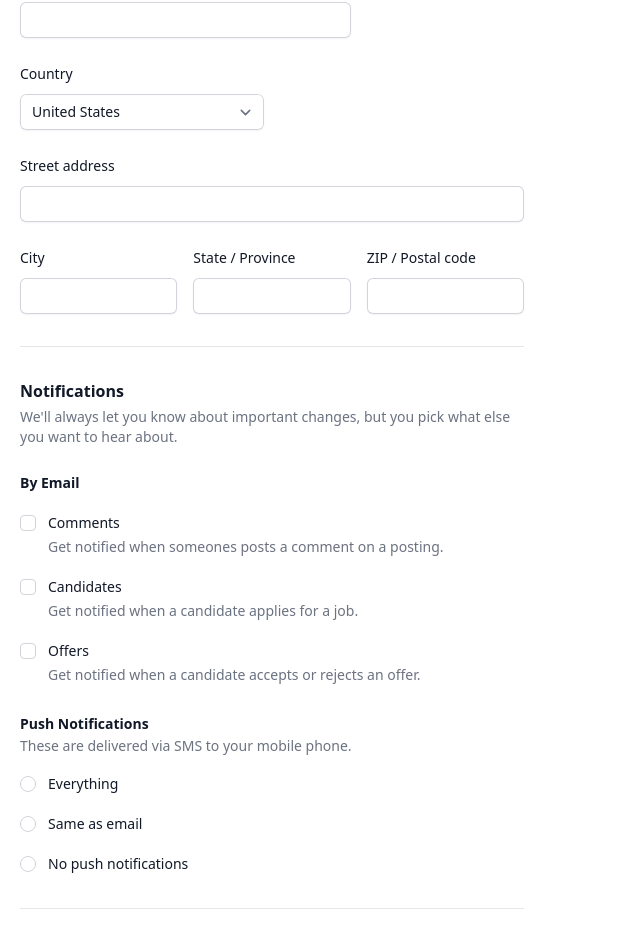
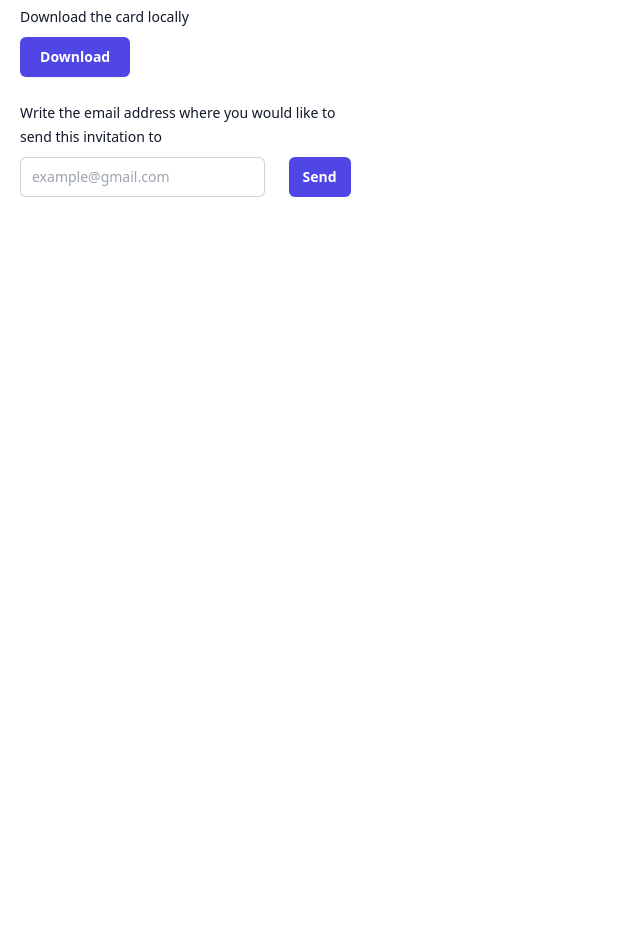
Before and after one commit to mikaelweill/card-invitation, a Next.js app: page / in a window 1280 px wide. Shown: the part 979-1906 px from the top of the page, without its empty margins (0-640 px from the left). After the commit the page ends 1176 px from the top, so only its background shows below. Built offline with nearby package versions, Linux system fonts and the light colour scheme.

Commit message:
finished form

```diff
--- a/components/dropdown.js
+++ b/components/dropdown.js
@@ -8,7 +8,7 @@ function classNames(...classes) {
 
 export default function DropDown(props) {
   return (
-    <Menu as="div" className="relative inline-block text-left">
+    <Menu as="div" className="relative inline-block text-left w-1/3">
       <div>
         <Menu.Button className="inline-flex w-full justify-center gap-x-1.5 rounded-md bg-white px-3 py-2 text-sm font-semibold text-gray-900 shadow-sm ring-1 ring-inset ring-gray-300 hover:bg-gray-50">
           {props.title}
--- a/components/form.js
+++ b/components/form.js
@@ -12,11 +12,12 @@ export default function Form() {
             <div className="mt-6 grid grid-cols-1 gap-y-6 gap-x-4 sm:grid-cols-6">
               <div className="sm:col-span-4">
                 <label htmlFor="username" className="block text-sm font-medium leading-6 text-gray-900">
-                    Write the title of your event.
+                    Write the title of your event
                 </label>
                 <div className="mt-2 flex">
                   <input
                     type="text"
+                    placeholder= "Type title here"
                     className="block w-full min-w-0 flex-1 rounded-none rounded-r-md border-0 py-1.5 text-gray-900 ring-1 ring-inset ring-gray-300 placeholder:text-gray-400 focus:ring-2 focus:ring-inset focus:ring-indigo-600 sm:text-sm sm:leading-6 mr-6"
                   />
                     <button
@@ -31,7 +32,7 @@ export default function Form() {
 
               <div className="sm:col-span-4">
                 <label htmlFor="username" className="block text-sm font-medium leading-6 text-gray-900">
-                   Change the date of your event.
+                   Change the date of your event
                 </label>
                 <div className="mt-2 flex">
                   <input
@@ -46,7 +47,7 @@ export default function Form() {
 
               <div className="sm:col-span-4">
                 <label htmlFor="username" className="block text-sm font-medium leading-6 text-gray-900">
-                    {`Pick the font and the color of your card's title and date.`}
+                    {`Pick the font and the color of your card's title and date`}
                 </label>
                 <div className="mt-2 flex justify-between">
                     <DropDown title = "Text Font"/>
@@ -55,9 +56,22 @@ export default function Form() {
 
               </div>
 
+              <div className="sm:col-span-4">
+                <label htmlFor="username" className="block text-sm font-medium leading-6 text-gray-900">
+                   {`Change the background color of your card's title and date`}
+                </label>
+                <div className="mt-2 flex">
+                  <input
+                    type="color"
+                    className="block w-1/3 min-w-0  rounded-none rounded-r-md border-0 py-1.5 text-gray-900 ring-1 ring-inset ring-gray-300 placeholder:text-gray-400 focus:ring-2 focus:ring-inset focus:ring-indigo-600 sm:text-sm sm:leading-6 mr-6"
+                  />
+                </div>
+
+              </div>
+
               <div className="sm:col-span-6">
                 <label htmlFor="cover-photo" className="block text-sm font-medium leading-6 text-gray-900">
-                  Select a cover photo for the invitation card.
+                  Select a cover photo for the invitation card
                 </label>
                 <div className="mt-2 flex justify-center rounded-md border-2 border-dashed border-gray-300 px-6 pt-5 pb-6">
                   <div className="space-y-1 text-center">
@@ -98,254 +112,54 @@ export default function Form() {
               <p className="mt-1 text-sm text-gray-500">This is the section where you can download the card locally or share it with friends and family via e-mail.</p>
             </div>
             <div className="mt-6 grid grid-cols-1 gap-y-6 gap-x-4 sm:grid-cols-6">
-              <div className="sm:col-span-3">
-                <label htmlFor="first-name" className="block text-sm font-medium leading-6 text-gray-900">
-                  First name
+
+
+
+            <div className="sm:col-span-4">
+                <label htmlFor="username" className="block text-sm font-medium leading-6 text-gray-900">
+                Download the card locally
                 </label>
-                <div className="mt-2">
-                  <input
-                    type="text"
-                    name="first-name"
-                    id="first-name"
-                    autoComplete="given-name"
-                    className="block w-full rounded-md border-0 py-1.5 text-gray-900 shadow-sm ring-1 ring-inset ring-gray-300 placeholder:text-gray-400 focus:ring-2 focus:ring-inset focus:ring-indigo-600 sm:text-sm sm:leading-6"
-                  />
+                <div className="mt-2 flex">
+
+                    <button
+                        type="button"
+                        className="w-1/3 rounded-md bg-indigo-600 py-2.5 px-3.5 text-sm font-semibold text-white shadow-sm hover:bg-indigo-500 focus-visible:outline focus-visible:outline-2 focus-visible:outline-offset-2 focus-visible:outline-indigo-600"
+                    >
+                        Download
+                    </button>
                 </div>
-              </div>
 
-              <div className="sm:col-span-3">
-                <label htmlFor="last-name" className="block text-sm font-medium leading-6 text-gray-900">
-                  Last name
-                </label>
-                <div className="mt-2">
-                  <input
-                    type="text"
-                    name="last-name"
-                    id="last-name"
-                    autoComplete="family-name"
-                    className="block w-full rounded-md border-0 py-1.5 text-gray-900 shadow-sm ring-1 ring-inset ring-gray-300 placeholder:text-gray-400 focus:ring-2 focus:ring-inset focus:ring-indigo-600 sm:text-sm sm:leading-6"
-                  />
-                </div>
               </div>
 
               <div className="sm:col-span-4">
-                <label htmlFor="email" className="block text-sm font-medium leading-6 text-gray-900">
-                  Email address
+                <label htmlFor="username" className="block text-sm font-medium leading-6 text-gray-900">
+                Write the email address where you would like to send this invitation to
                 </label>
-                <div className="mt-2">
-                  <input
+                <div className="mt-2 flex">
+                <input
                     id="email"
                     name="email"
                     type="email"
                     autoComplete="email"
-                    className="block w-full rounded-md border-0 py-1.5 text-gray-900 shadow-sm ring-1 ring-inset ring-gray-300 placeholder:text-gray-400 focus:ring-2 focus:ring-inset focus:ring-indigo-600 sm:text-sm sm:leading-6"
+                    placeholder= "example@gmail.com"
+                    className="block w-full rounded-md border-0 py-1.5 text-gray-900 shadow-sm ring-1 ring-inset ring-gray-300 placeholder:text-gray-400 focus:ring-2 focus:ring-inset focus:ring-indigo-600 sm:text-sm sm:leading-6 mr-6"
                   />
+                    <button
+                        type="button"
+                        className="rounded-md bg-indigo-600 py-2.5 px-3.5 text-sm font-semibold text-white shadow-sm hover:bg-indigo-500 focus-visible:outline focus-visible:outline-2 focus-visible:outline-offset-2 focus-visible:outline-indigo-600"
+                    >
+                        Send
+                    </button>
                 </div>
+
               </div>
 
-              <div className="sm:col-span-3">
-                <label htmlFor="country" className="block text-sm font-medium leading-6 text-gray-900">
-                  Country
-                </label>
-                <div className="mt-2">
-                  <select
-                    id="country"
-                    name="country"
-                    autoComplete="country-name"
-                    className="block w-full rounded-md border-0 py-1.5 text-gray-900 shadow-sm ring-1 ring-inset ring-gray-300 focus:ring-2 focus:ring-inset focus:ring-indigo-600 sm:text-sm sm:leading-6"
-                  >
-                    <option>United States</option>
-                    <option>Canada</option>
-                    <option>Mexico</option>
-                  </select>
-                </div>
-              </div>
-
-              <div className="sm:col-span-6">
-                <label htmlFor="street-address" className="block text-sm font-medium leading-6 text-gray-900">
-                  Street address
-                </label>
-                <div className="mt-2">
-                  <input
-                    type="text"
-                    name="street-address"
-                    id="street-address"
-                    autoComplete="street-address"
-                    className="block w-full rounded-md border-0 py-1.5 text-gray-900 shadow-sm ring-1 ring-inset ring-gray-300 placeholder:text-gray-400 focus:ring-2 focus:ring-inset focus:ring-indigo-600 sm:text-sm sm:leading-6"
-                  />
-                </div>
-              </div>
-
-              <div className="sm:col-span-2">
-                <label htmlFor="city" className="block text-sm font-medium leading-6 text-gray-900">
-                  City
-                </label>
-                <div className="mt-2">
-                  <input
-                    type="text"
-                    name="city"
-                    id="city"
-                    autoComplete="address-level2"
-                    className="block w-full rounded-md border-0 py-1.5 text-gray-900 shadow-sm ring-1 ring-inset ring-gray-300 placeholder:text-gray-400 focus:ring-2 focus:ring-inset focus:ring-indigo-600 sm:text-sm sm:leading-6"
-                  />
-                </div>
-              </div>
-
-              <div className="sm:col-span-2">
-                <label htmlFor="region" className="block text-sm font-medium leading-6 text-gray-900">
-                  State / Province
-                </label>
-                <div className="mt-2">
-                  <input
-                    type="text"
-                    name="region"
-                    id="region"
-                    autoComplete="address-level1"
-                    className="block w-full rounded-md border-0 py-1.5 text-gray-900 shadow-sm ring-1 ring-inset ring-gray-300 placeholder:text-gray-400 focus:ring-2 focus:ring-inset focus:ring-indigo-600 sm:text-sm sm:leading-6"
-                  />
-                </div>
-              </div>
-
-              <div className="sm:col-span-2">
-                <label htmlFor="postal-code" className="block text-sm font-medium leading-6 text-gray-900">
-                  ZIP / Postal code
-                </label>
-                <div className="mt-2">
-                  <input
-                    type="text"
-                    name="postal-code"
-                    id="postal-code"
-                    autoComplete="postal-code"
-                    className="block w-full rounded-md border-0 py-1.5 text-gray-900 shadow-sm ring-1 ring-inset ring-gray-300 placeholder:text-gray-400 focus:ring-2 focus:ring-inset focus:ring-indigo-600 sm:text-sm sm:leading-6"
-                  />
-                </div>
-              </div>
             </div>
           </div>
 
-          <div className="pt-8">
-            <div>
-              <h3 className="text-base font-semibold leading-6 text-gray-900">Notifications</h3>
-              <p className="mt-1 text-sm text-gray-500">
-                {`We'll always let you know about important changes, but you pick what else you want to hear about.`}
-              </p>
-            </div>
-            <div className="mt-6">
-              <fieldset>
-                <legend className="sr-only">By Email</legend>
-                <div className="text-sm font-semibold leading-6 text-gray-900" aria-hidden="true">
-                  By Email
-                </div>
-                <div className="mt-4 space-y-4">
-                  <div className="relative flex items-start">
-                    <div className="flex h-6 items-center">
-                      <input
-                        id="comments"
-                        name="comments"
-                        type="checkbox"
-                        className="h-4 w-4 rounded border-gray-300 text-indigo-600 focus:ring-indigo-600"
-                      />
-                    </div>
-                    <div className="ml-3 text-sm leading-6">
-                      <label htmlFor="comments" className="font-medium text-gray-900">
-                        Comments
-                      </label>
-                      <p className="text-gray-500">Get notified when someones posts a comment on a posting.</p>
-                    </div>
-                  </div>
-                  <div className="relative flex items-start">
-                    <div className="flex h-6 items-center">
-                      <input
-                        id="candidates"
-                        name="candidates"
-                        type="checkbox"
-                        className="h-4 w-4 rounded border-gray-300 text-indigo-600 focus:ring-indigo-600"
-                      />
-                    </div>
-                    <div className="ml-3 text-sm leading-6">
-                      <label htmlFor="candidates" className="font-medium text-gray-900">
-                        Candidates
-                      </label>
-                      <p className="text-gray-500">Get notified when a candidate applies for a job.</p>
-                    </div>
-                  </div>
-                  <div className="relative flex items-start">
-                    <div className="flex h-6 items-center">
-                      <input
-                        id="offers"
-                        name="offers"
-                        type="checkbox"
-                        className="h-4 w-4 rounded border-gray-300 text-indigo-600 focus:ring-indigo-600"
-                      />
-                    </div>
-                    <div className="ml-3 text-sm leading-6">
-                      <label htmlFor="offers" className="font-medium text-gray-900">
-                        Offers
-                      </label>
-                      <p className="text-gray-500">Get notified when a candidate accepts or rejects an offer.</p>
-                    </div>
-                  </div>
-                </div>
-              </fieldset>
-              <fieldset className="mt-6">
-                <legend className="contents text-sm font-semibold leading-6 text-gray-900">Push Notifications</legend>
-                <p className="text-sm text-gray-500">These are delivered via SMS to your mobile phone.</p>
-                <div className="mt-4 space-y-4">
-                  <div className="flex items-center">
-                    <input
-                      id="push-everything"
-                      name="push-notifications"
-                      type="radio"
-                      className="h-4 w-4 border-gray-300 text-indigo-600 focus:ring-indigo-600"
-                    />
-                    <label htmlFor="push-everything" className="ml-3 block text-sm font-medium leading-6 text-gray-900">
-                      Everything
-                    </label>
-                  </div>
-                  <div className="flex items-center">
-                    <input
-                      id="push-email"
-                      name="push-notifications"
-                      type="radio"
-                      className="h-4 w-4 border-gray-300 text-indigo-600 focus:ring-indigo-600"
-                    />
-                    <label htmlFor="push-email" className="ml-3 block text-sm font-medium leading-6 text-gray-900">
-                      Same as email
-                    </label>
-                  </div>
-                  <div className="flex items-center">
-                    <input
-                      id="push-nothing"
-                      name="push-notifications"
-                      type="radio"
-                      className="h-4 w-4 border-gray-300 text-indigo-600 focus:ring-indigo-600"
-                    />
-                    <label htmlFor="push-nothing" className="ml-3 block text-sm font-medium leading-6 text-gray-900">
-                      No push notifications
-                    </label>
-                  </div>
-                </div>
-              </fieldset>
-            </div>
-          </div>
         </div>
 
-        <div className="pt-5">
-          <div className="flex justify-end">
-            <button
-              type="button"
-              className="rounded-md bg-white py-2 px-3 text-sm font-semibold text-gray-900 shadow-sm ring-1 ring-inset ring-gray-300 hover:bg-gray-50"
-            >
-              Cancel
-            </button>
-            <button
-              type="submit"
-              className="ml-3 inline-flex justify-center rounded-md bg-indigo-600 py-2 px-3 text-sm font-semibold text-white shadow-sm hover:bg-indigo-500 focus-visible:outline focus-visible:outline-2 focus-visible:outline-offset-2 focus-visible:outline-indigo-600"
-            >
-              Save
-            </button>
-          </div>
-        </div>
+
       </form>
     )
   }
```
